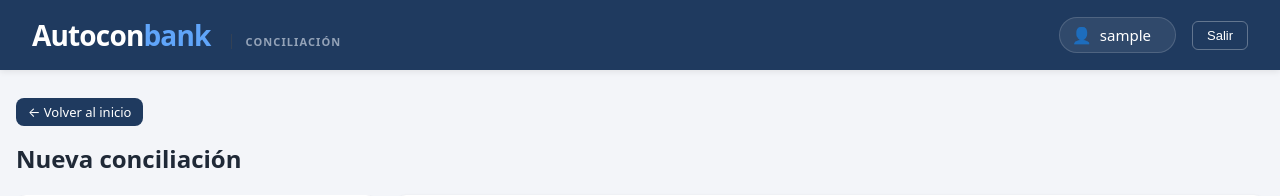
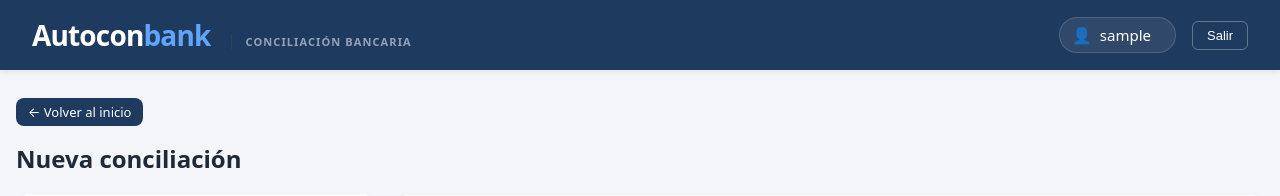
Before and after one commit to MarContreras10/G19X-ITZ-MACV-208-ACADEMIC, a Django app: page /conciliacion/nueva/ in a window 1280 px wide. Shown: the top 196 px of the page. Run offline with Django 5.2, Linux system fonts and the light colour scheme; the visitor is signed in with stand-in values (Sample User, id 1); parts of the project's set-up code (start-up, migrations or seed data) failed here and were passed over.

Commit message:
informacion complementaria en barra superior

```diff
--- a/conciliaciones/templates/conciliaciones/base.html
+++ b/conciliaciones/templates/conciliaciones/base.html
@@ -53,7 +53,7 @@
 <header>
   <a href="{% url 'home' %}" class="brand">
     <span class="brand-text">Autocon<span>bank</span></span>
-    <span class="brand-tag">Conciliación</span>
+    <span class="brand-tag">Conciliación bancaria</span>
   </a>
 
   {% if user.is_authenticated %}
```
